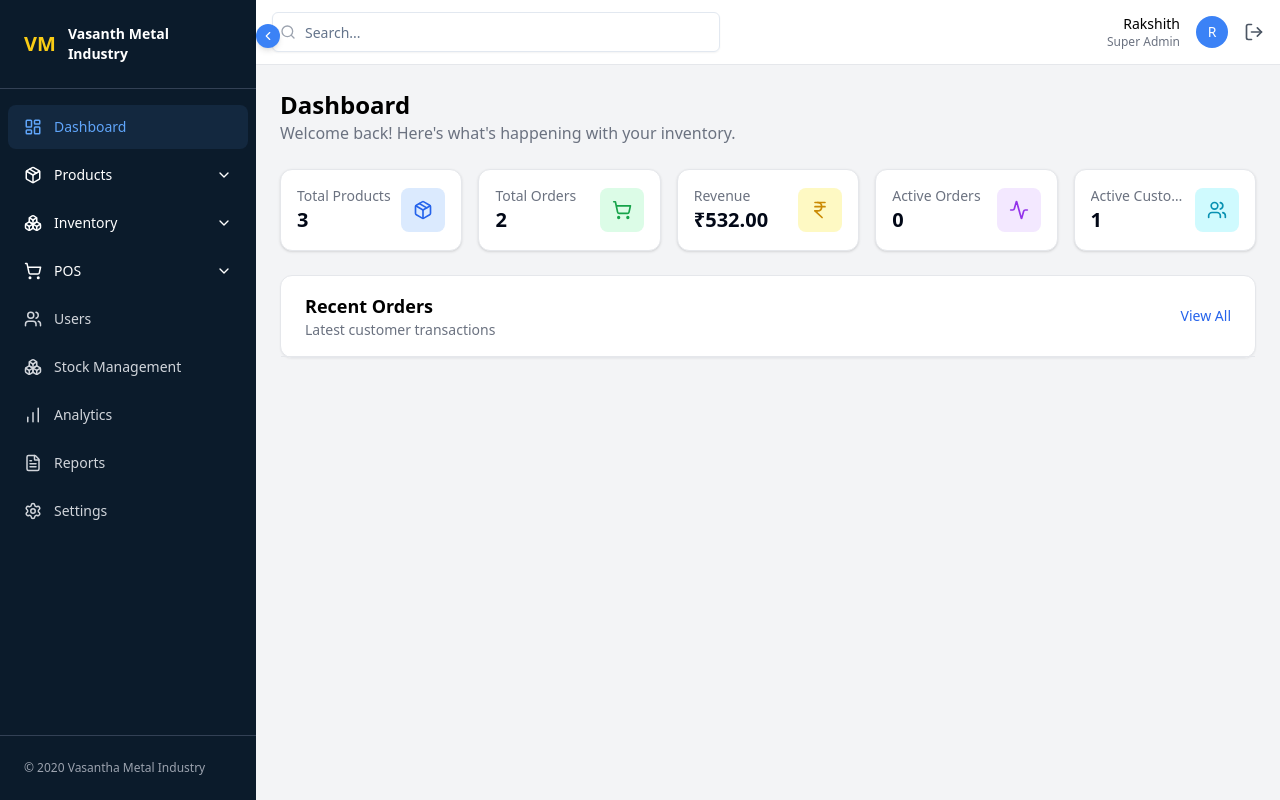
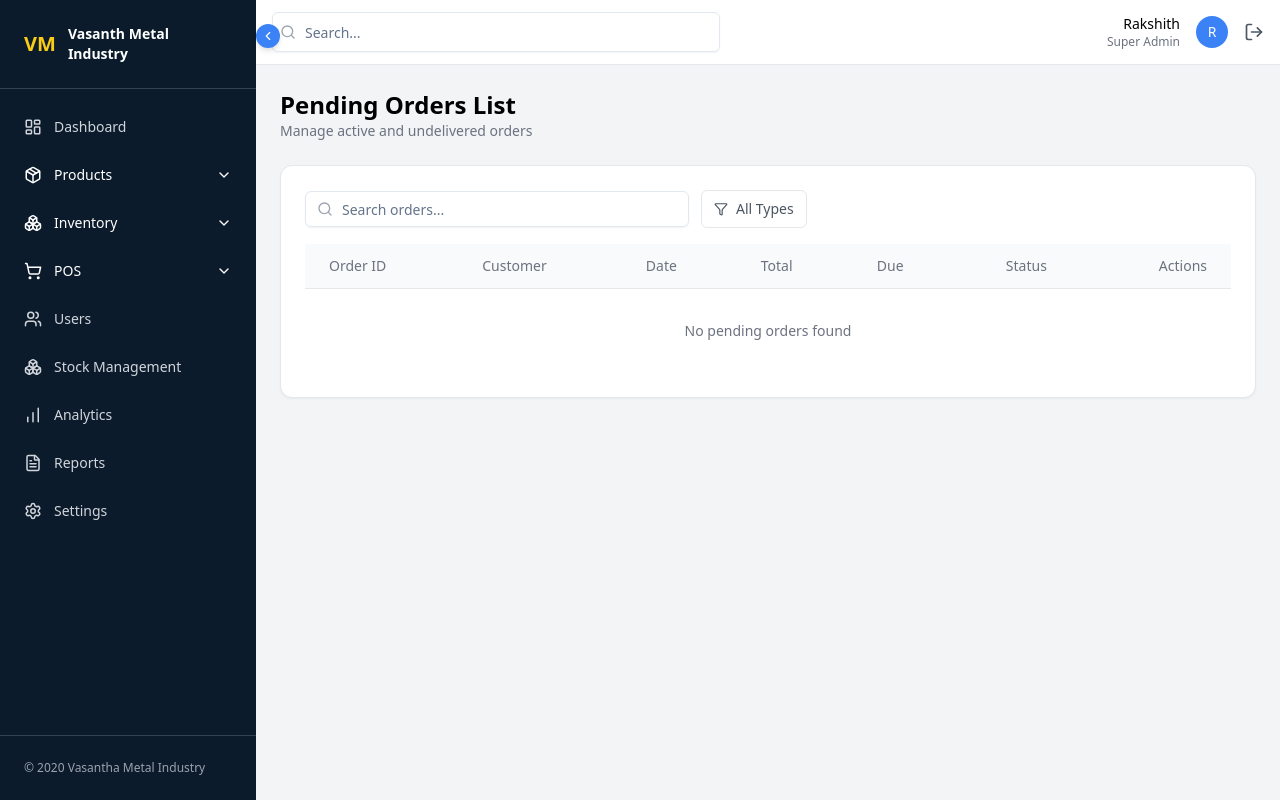
Before and after one commit to SushmitaSWarik/Inventory-Management, a React (Vite) app: page /pending-orders in a window 1280 px wide. Before the commit this address led to /dashboard. Built offline with nearby package versions, Linux system fonts and the light colour scheme.

Commit message:
feat: Implemented Pending Orders page and table component

```diff
--- a/src/App.jsx
+++ b/src/App.jsx
@@ -13,6 +13,7 @@ import RawInventory from "./pages/inventory/RawInventory";
 import CreateOrder from "./pages/pos/create_order/CreateOrder";
 import CreateAdvanceOrder from "./pages/pos/CreateAdvanceOrder";
 import Orders from "./pages/pos/Orders";
+import PendingOrders from "./pages/pos/PendingOrders";
 
 function App() {
   return (
@@ -39,6 +40,8 @@ function App() {
 
           <Route path="/orders" element={<Orders />} />
 
+          <Route path="/pending-orders" element={<PendingOrders />} />
+
 
         </Route>
 
--- a/src/components/DeliveredOrdersTable.jsx
+++ b/src/components/DeliveredOrdersTable.jsx
@@ -8,12 +8,11 @@ import {
 } from "@/components/ui/table";
 
 import { Download } from "lucide-react";
+import DataTable from "./common/DataTable";
 
 export default function DeliveredOrdersTable({ orders }) {
   return (
-        < div className = "overflow-x-auto" >
-          {/* Scroll container for mobile */}
-            <Table className="min-w-[700px]">
+    <DataTable width="min-w-[700px]">
       <TableHeader className="bg-gray-50">
         <TableRow>
           <TableHead className="px-4 sm:px-6 py-2 sm:py-3 text-xs sm:text-sm text-gray-500">
@@ -92,7 +91,6 @@ export default function DeliveredOrdersTable({ orders }) {
           </TableRow>
         ))}
       </TableBody>
-            </Table>
-          </div>
-    )
+    </DataTable>
+  );
 }
--- /dev/null
+++ b/src/components/PendingOrdersTable.jsx
@@ -0,0 +1,116 @@
+import {
+  TableHeader,
+  TableHead,
+  TableRow,
+  TableBody,
+  TableCell,
+} from "@/components/ui/table";
+
+import DataTable from "./common/DataTable";
+
+import { Pencil, Trash2 } from "lucide-react";
+
+export default function PendingOrdersTable({ orders }) {
+  return (
+    <DataTable width="min-w-[750px]">
+      <TableHeader className="bg-gray-50">
+        <TableRow>
+          <TableHead className="px-4 sm:px-6 py-2 sm:py-3 text-xs sm:text-sm text-gray-500">
+            Order ID
+          </TableHead>
+
+          <TableHead className="px-4 sm:px-6 py-2 sm:py-3 text-xs sm:text-sm text-gray-500">
+            Customer
+          </TableHead>
+
+          <TableHead className="px-4 sm:px-6 py-2 sm:py-3 text-xs sm:text-sm text-gray-500">
+            Date
+          </TableHead>
+
+          <TableHead className="px-4 sm:px-6 py-2 sm:py-3 text-xs sm:text-sm text-gray-500">
+            Total
+          </TableHead>
+
+          <TableHead className="px-4 sm:px-6 py-2 sm:py-3 text-xs sm:text-sm text-gray-500">
+            Due
+          </TableHead>
+
+          <TableHead className="px-4 sm:px-6 py-2 sm:py-3 text-center text-xs sm:text-sm text-gray-500">
+            Status
+          </TableHead>
+
+          <TableHead className="px-4 sm:px-6 py-2 sm:py-3 text-right text-xs sm:text-sm text-gray-500">
+            Actions
+          </TableHead>
+        </TableRow>
+      </TableHeader>
+
+      <TableBody>
+        {/* Empty State */}
+
+        {!orders.length && (
+          <TableRow>
+            <TableCell
+              colSpan={7}
+              className="text-center py-8 text-xs sm:text-sm text-gray-500"
+            >
+              No pending orders found
+            </TableCell>
+          </TableRow>
+        )}
+
+        {/* Orders Data */}
+
+        {orders.length > 0 &&
+          orders.map(order => (
+            <TableRow key={order.id} className="border-t">
+              <TableCell className="px-4 sm:px-6 py-2 sm:py-3 text-xs sm:text-sm font-medium">
+                {order.id}
+              </TableCell>
+
+              <TableCell className="px-4 sm:px-6 py-2 sm:py-3 text-xs sm:text-sm">
+                {order.customer}
+              </TableCell>
+
+              <TableCell className="px-4 sm:px-6 py-2 sm:py-3 text-xs sm:text-sm">
+                {order.date}
+              </TableCell>
+
+              <TableCell className="px-4 sm:px-6 py-2 sm:py-3 text-xs sm:text-sm font-medium">
+                {order.total}
+              </TableCell>
+
+              <TableCell className="px-4 sm:px-6 py-2 sm:py-3 text-xs sm:text-sm">
+                {order.due}
+              </TableCell>
+
+              <TableCell className="px-4 sm:px-6 py-2 sm:py-3 text-center">
+                <span className="bg-yellow-100 text-yellow-700 px-2 sm:px-3 py-1 rounded-md text-[10px] sm:text-xs font-medium">
+                  {order.status}
+                </span>
+              </TableCell>
+
+              <TableCell className="px-4 sm:px-6 py-2 sm:py-3 text-right">
+                {/* Actions */}
+                <div className="flex justify-end gap-3">
+
+                   {/* Edit */}
+                  <Pencil
+                    size={16}
+                    className="text-blue-600 cursor-pointer hover:text-blue-800"
+                  />
+
+                  {/* Delete */}
+
+                  <Trash2
+                    size={16}
+                    className="text-red-600 cursor-pointer hover:text-red-800"
+                  />
+                </div>
+              </TableCell>
+            </TableRow>
+          ))}
+      </TableBody>
+    </DataTable>
+  );
+}
--- a/src/components/common/DataTable.jsx
+++ b/src/components/common/DataTable.jsx
@@ -3,7 +3,9 @@ import { Table } from "@/components/ui/table";
 export default function DataTable({ children, width }) {
   return (
     <div className="overflow-x-auto">
-      <Table className={width}>{children}</Table>
+      <Table className={width}>
+        {children}
+      </Table>
     </div>
   );
 }
--- /dev/null
+++ b/src/pages/pos/PendingOrders.jsx
@@ -0,0 +1,64 @@
+import { Input } from "@/components/ui/input";
+
+import { Search, Filter } from "lucide-react";
+import PendingOrdersTable from "@/components/PendingOrdersTable";
+
+export default function PendingOrders() {
+  // Example data
+  const orders = [
+    // {
+    //   id: "#12001",
+    //   customer: "Rahul",
+    //   date: "Mar 05, 2026",
+    //   total: "₹450",
+    //   due: "₹150",
+    //   status: "Pending",
+    // }
+  ];
+
+  return (
+    <div className="space-y-6">
+      {/* Header */}
+
+      <div>
+        <h1 className="text-xl sm:text-2xl font-bold">Pending Orders List</h1>
+
+        <p className="text-xs sm:text-sm text-gray-500">
+          Manage active and undelivered orders
+        </p>
+      </div>
+
+      {/* Card */}
+
+      <div className="bg-white border rounded-xl shadow-sm p-4 sm:p-6 space-y-4">
+        {/* Search + Filter */}
+
+        <div className="flex flex-col sm:flex-row gap-3 sm:items-center">
+          {/* Search */}
+
+          <div className="relative w-full sm:max-w-sm">
+            <Search
+              size={16}
+              className="absolute left-3 top-1/2 -translate-y-1/2 text-gray-400"
+            />
+
+            <Input
+              placeholder="Search orders..."
+              className="pl-9 text-xs sm:text-sm"
+            />
+          </div>
+
+          {/* Filter */}
+
+          <button className="flex items-center gap-2 border rounded-md px-3 py-2 text-xs sm:text-sm text-gray-600 hover:bg-gray-50">
+            <Filter size={14} />
+            All Types
+          </button>
+        </div>
+
+        {/* Table - PendingOrder Table component */}
+        <PendingOrdersTable orders={orders} />
+      </div>
+    </div>
+  );
+}
```
Also changed, not shown: src/pages/pos/Orders.jsx (+1 -9 lines). Lines whose indentation alone changed are shown as unchanged.
